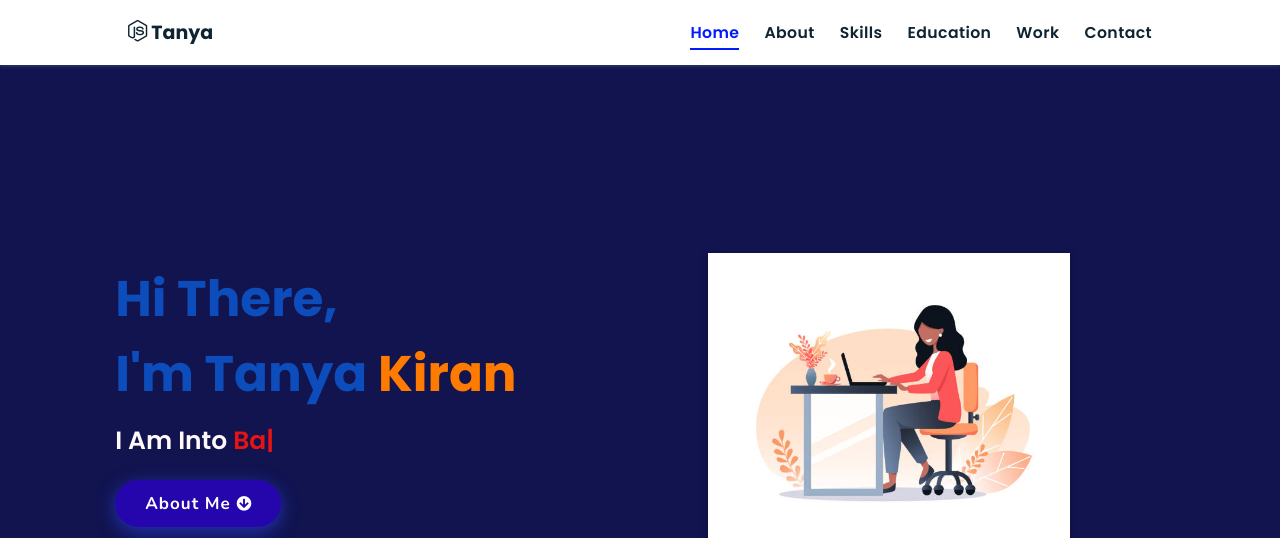
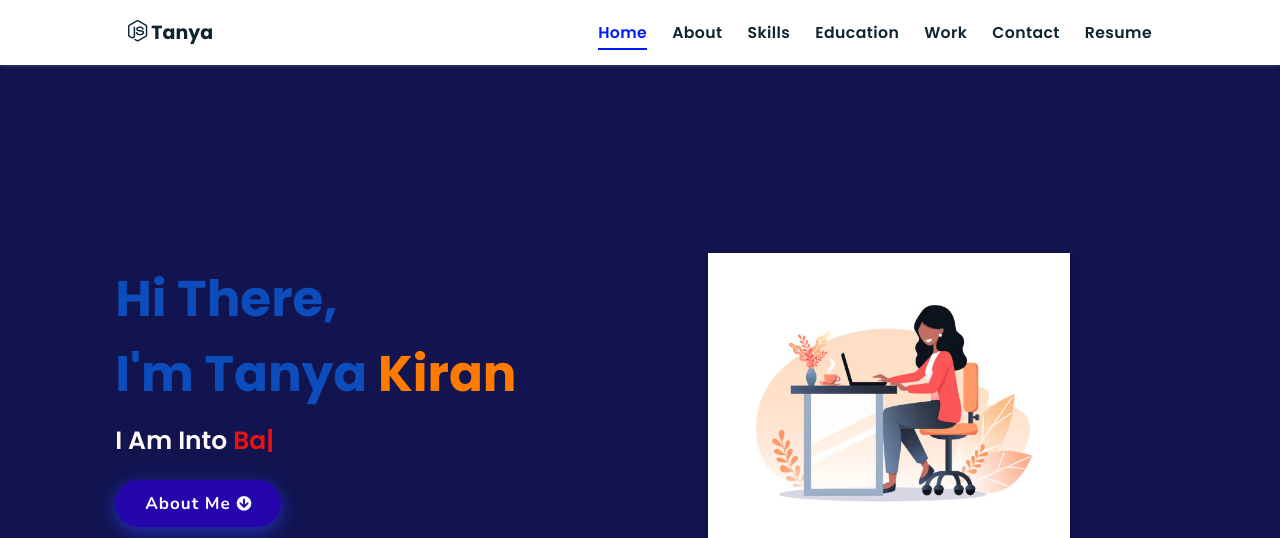
Before and after one commit to tanuk11/Portfolio, a plain HTML site: page index.html in a window 1280 px wide. Shown: the top 538 px of the page. Drawn offline with nearby package versions, Linux system fonts and the light colour scheme; no server answers.

Commit message:
Portfolio

```diff
--- a/index.html
+++ b/index.html
@@ -35,6 +35,7 @@
             <li><a href="#work">Work</a></li>
             <!-- <li><a href="#experience">Experience</a></li> -->
             <li><a href="#contact">Contact</a></li>
+            <li><a href="https://drive.google.com/file/d/1omWKKW5iX58cRgocfAHAUzuhLHOaZbT_/view?usp=share_link" target="_blank">Resume</a></li>
             </ul>
         </nav>
 </header>
```
Also changed, not shown: 1 other file.
